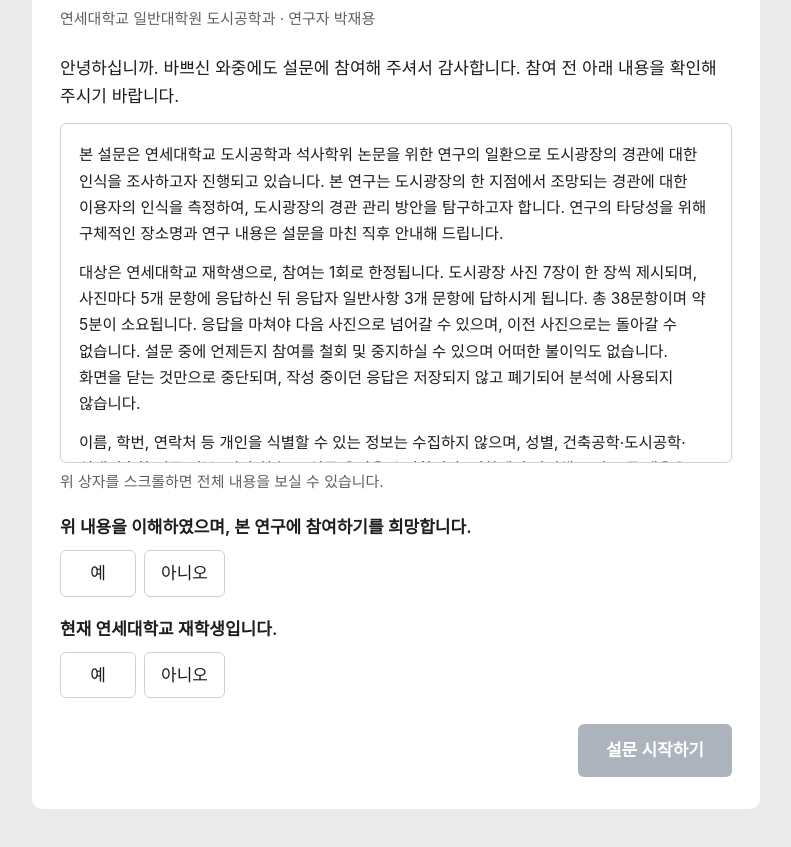
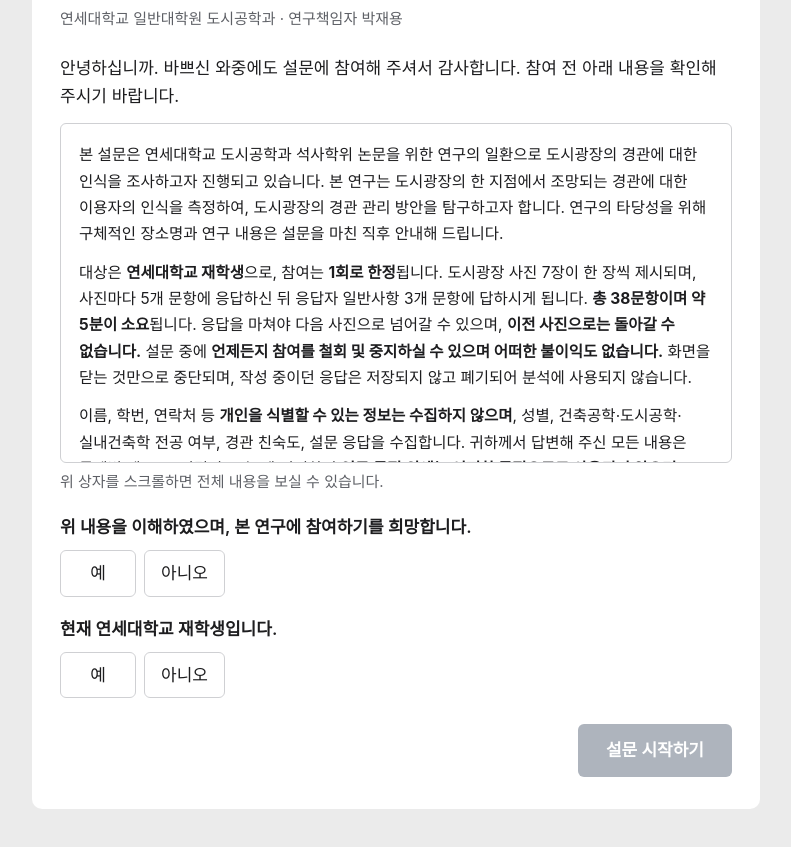
Before and after one commit to JYP0703/plaza_survey, a plain HTML site: page index.html in a window 1280 px wide. Shown: the part 95-942 px from the top of the page, without its empty margins (244-1035 px from the left). Drawn offline with Linux system fonts and the light colour scheme; a web font is replaced by a local one.

Commit message:
index.html

```diff
--- a/index.html
+++ b/index.html
@@ -97,7 +97,7 @@
 <section id="s-consent" class="wrap">
   <div class="card">
     <h1>도시광장 경관 인식에 관한 설문조사</h1>
-    <p class="sub">연세대학교 일반대학원 도시공학과 · 연구자 박재용</p>
+    <p class="sub">연세대학교 일반대학원 도시공학과 · 연구책임자 박재용</p>
 
     <div id="mobile-warn" class="alert warn" hidden>
       사진을 큰 화면으로 보셔야 하는 설문이므로, 가능하시다면 PC나 노트북으로 참여해 주십시오.
@@ -107,11 +107,11 @@
 
     <div class="consent-box" tabindex="0" aria-label="연구 안내문">
       <p style="margin-top:14px">본 설문은 연세대학교 도시공학과 석사학위 논문을 위한 연구의 일환으로 도시광장의 경관에 대한 인식을 조사하고자 진행되고 있습니다. 본 연구는 도시광장의 한 지점에서 조망되는 경관에 대한 이용자의 인식을 측정하여, 도시광장의 경관 관리 방안을 탐구하고자 합니다. 연구의 타당성을 위해 구체적인 장소명과 연구 내용은 설문을 마친 직후 안내해 드립니다.</p>
-      <p>대상은 연세대학교 재학생으로, 참여는 1회로 한정됩니다. 도시광장 사진 7장이 한 장씩 제시되며, 사진마다 5개 문항에 응답하신 뒤 응답자 일반사항 3개 문항에 답하시게 됩니다. 총 38문항이며 약 5분이 소요됩니다. 응답을 마쳐야 다음 사진으로 넘어갈 수 있으며, 이전 사진으로는 돌아갈 수 없습니다. 설문 중에 언제든지 참여를 철회 및 중지하실 수 있으며 어떠한 불이익도 없습니다. 화면을 닫는 것만으로 중단되며, 작성 중이던 응답은 저장되지 않고 폐기되어 분석에 사용되지 않습니다.</p>
-      <p>이름, 학번, 연락처 등 개인을 식별할 수 있는 정보는 수집하지 않으며, 성별, 건축공학·도시공학·실내건축학 전공 여부, 경관 친숙도, 설문 응답을 수집합니다. 귀하께서 답변해 주신 모든 내용은 통계법 제33조(비밀의 보호)에 의거하여 연구목적 외에는 어떠한 목적으로도 사용되지 않으며 철저하게 비밀을 보장할 것을 약속드립니다.</p>
+      <p>대상은 <strong>연세대학교 재학생</strong>으로, 참여는 <strong>1회로 한정</strong>됩니다. 도시광장 사진 7장이 한 장씩 제시되며, 사진마다 5개 문항에 응답하신 뒤 응답자 일반사항 3개 문항에 답하시게 됩니다. <strong>총 38문항이며 약 5분이 소요</strong>됩니다. 응답을 마쳐야 다음 사진으로 넘어갈 수 있으며, <strong>이전 사진으로는 돌아갈 수 없습니다.</strong> 설문 중에 <strong>언제든지 참여를 철회 및 중지하실 수 있으며 어떠한 불이익도 없습니다.</strong> 화면을 닫는 것만으로 중단되며, 작성 중이던 응답은 저장되지 않고 폐기되어 분석에 사용되지 않습니다.</p>
+      <p>이름, 학번, 연락처 등 <strong>개인을 식별할 수 있는 정보는 수집하지 않으며</strong>, 성별, 건축공학·도시공학·실내건축학 전공 여부, 경관 친숙도, 설문 응답을 수집합니다. 귀하께서 답변해 주신 모든 내용은 통계법 제33조(비밀의 보호)에 의거하여 <strong>연구 목적 외에는 어떠한 목적으로도 사용되지 않으며</strong> 철저하게 비밀을 보장할 것을 약속드립니다.</p>
       <p>설문 응답 사항은 본 연구를 수행하는 데 있어 귀중한 자료로 사용될 예정이오니 바쁘시더라도 정성껏 답변해 주시면 감사하겠습니다. 다시 한번 설문에 참여해 주셔서 대단히 감사합니다.</p>
       <p>본 연구와 관련하여 문의할 사항이 있으시면 아래 연락처로 연락을 주시기 바랍니다.</p>
-      <p><strong>연구 담당자 연락처</strong><br>연세대학교 일반대학원 도시공학과 도시설계 및 재생 연구실 (02-2123-7482)<br>연구자 박재용 (qkrwodyd153@yonsei.ac.kr)</p>
+      <p><strong>연구 담당자 연락처</strong><br>연세대학교 일반대학원 도시공학과 도시설계 및 재생 연구실 (02-2123-7482)<br>연구책임자 박재용 (qkrwodyd153@yonsei.ac.kr)</p>
     </div>
     <p class="note">위 상자를 스크롤하면 전체 내용을 보실 수 있습니다.</p>
 
```
